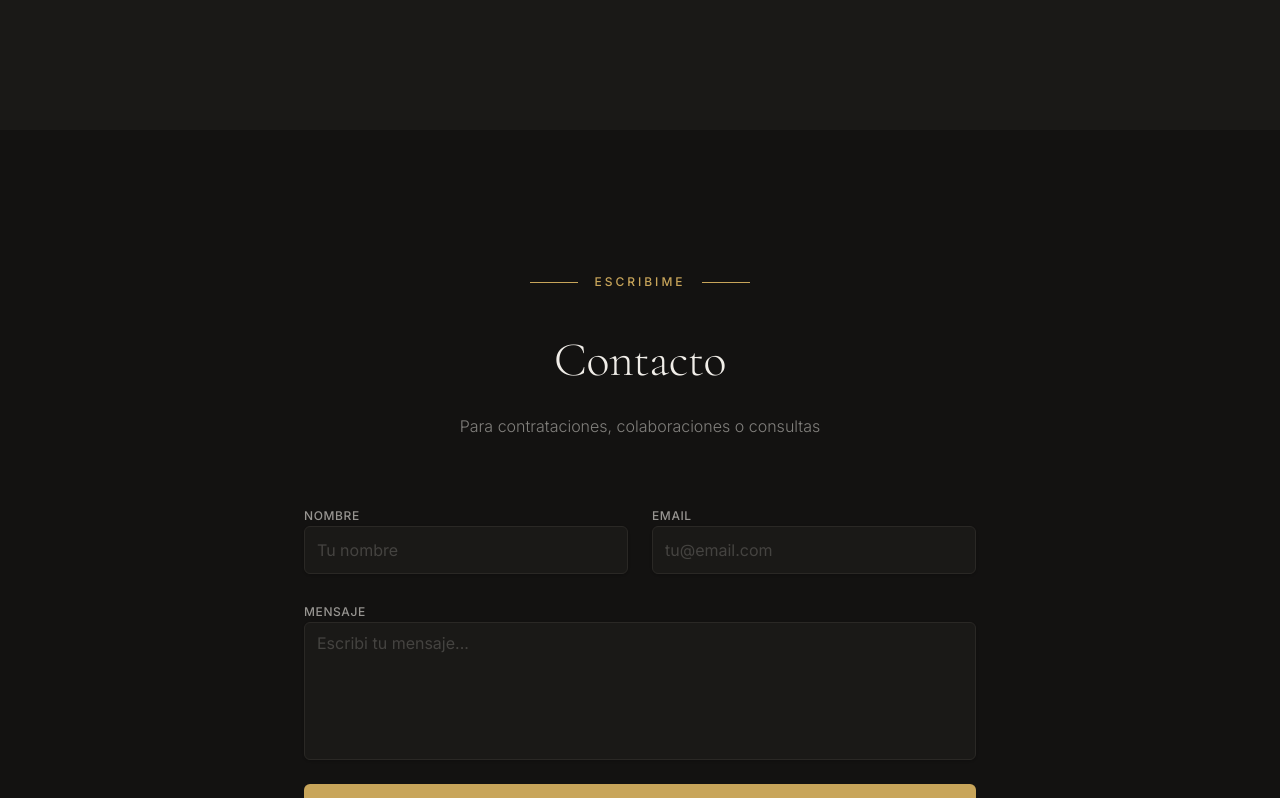
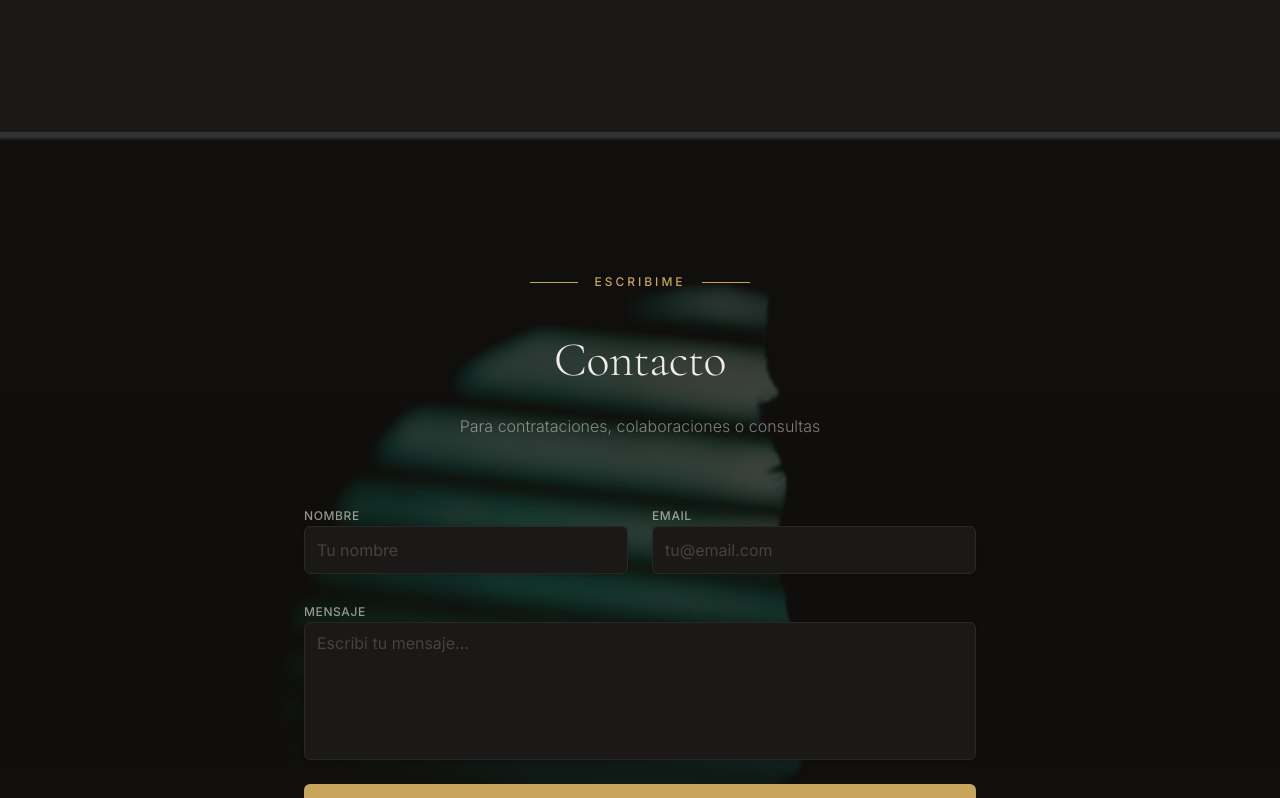
Before and after one commit to federicotomadin/federicotomadin_music, a React (Vite) app: page / in a window 1280 px wide. Shown: the part 4400-5198 px from the top of the page. Built offline with nearby package versions, Linux system fonts and the light colour scheme; no server answers; the database is empty.

Commit message:
Redesign ContactSection with layered background image, gradient overlays, and layout adjustments; add background_contact.png asset.

```diff
--- a/src/components/sections/ContactSection.tsx
+++ b/src/components/sections/ContactSection.tsx
@@ -16,8 +16,15 @@ export function ContactSection() {
   }
 
   return (
-    <section id="contacto" className="py-28 md:py-36 bg-background">
-      <div className="container mx-auto px-6 lg:px-12">
+    <section id="contacto" className="relative py-28 md:py-36 overflow-hidden">
+      {/* Background image */}
+      <div
+        className="absolute inset-0 z-0 bg-cover bg-center bg-no-repeat"
+        style={{ backgroundImage: "url(/background_contact.png)" }}
+      />
+      <div className="absolute inset-0 z-0 bg-background/50" />
+      <div className="absolute inset-0 z-0 bg-gradient-to-b from-background/70 via-background/50 to-background/70" />
+      <div className="container mx-auto px-6 lg:px-12 relative z-10">
         <div className="max-w-2xl mx-auto">
           <div className="text-center mb-16">
             <div className="flex items-center justify-center gap-4 mb-10">
```
Also changed, not shown: public/background_contact.png (added).
